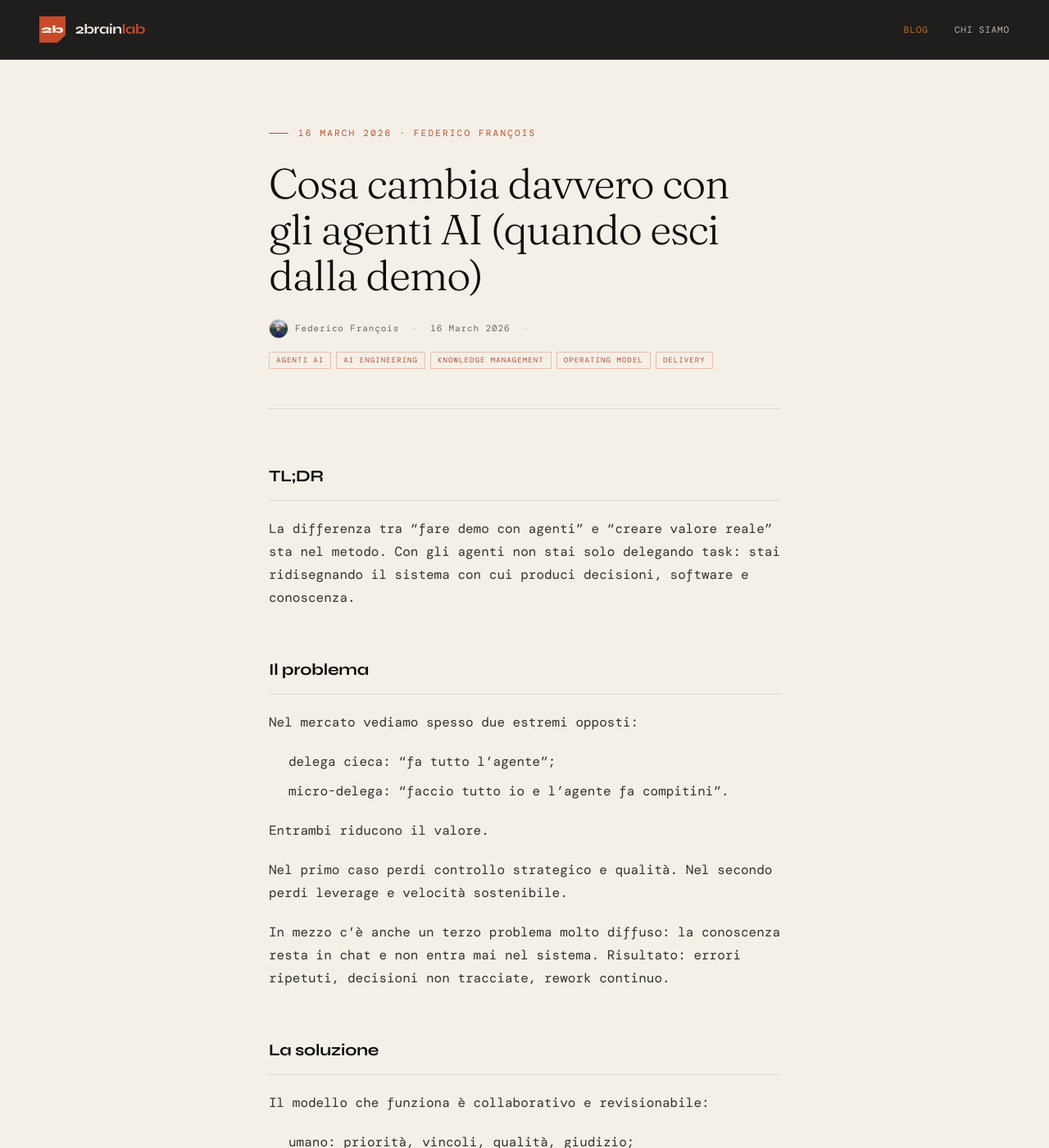
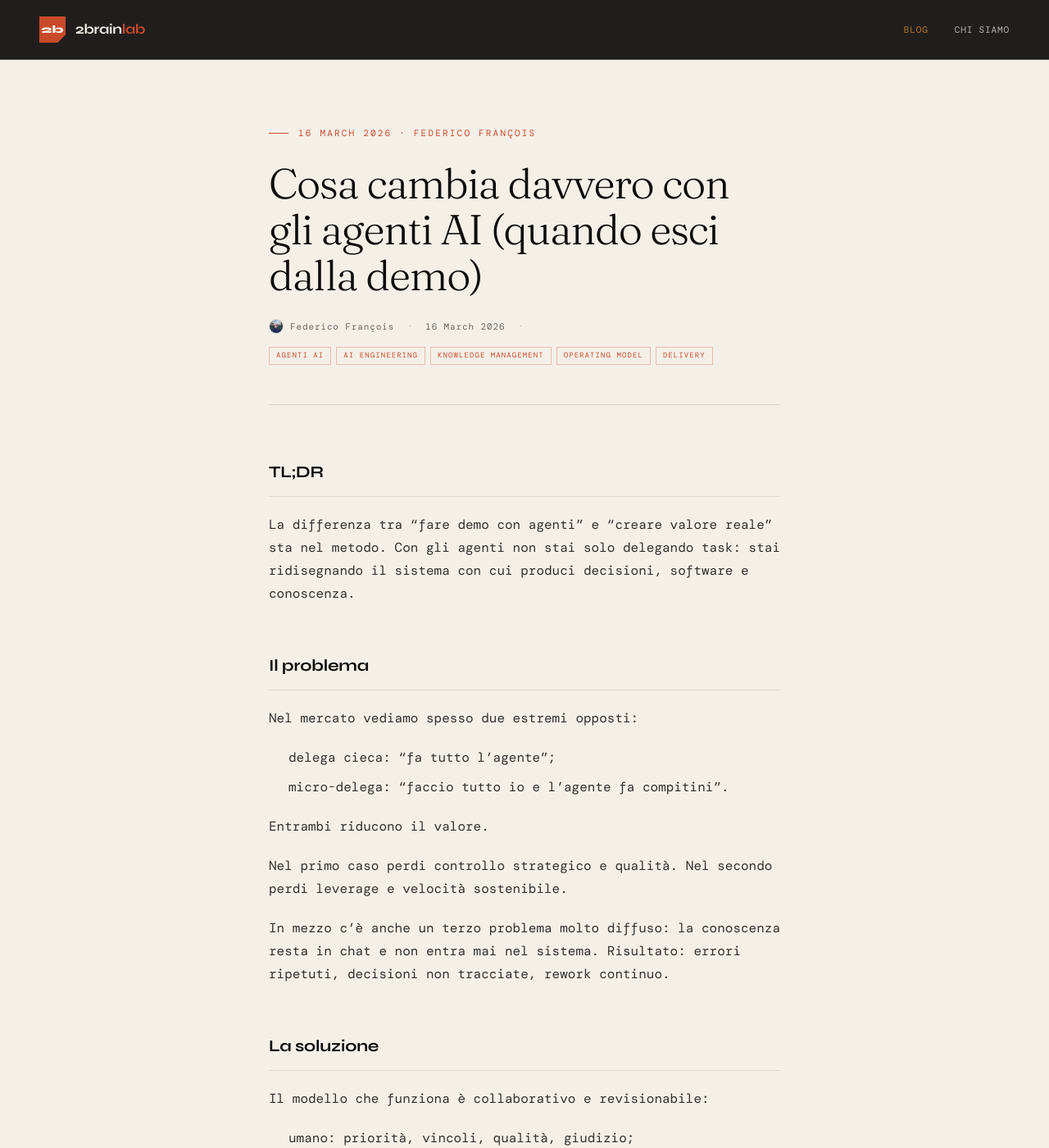
Before and after one commit to 2brainlab/website, a Jekyll site: the page built from _posts/2026-03-16-cosa-cambia-davvero-con-gli-agenti.md, in a window 1280 px wide and 1400 px high. Shown: the whole window at 82% size. Built offline with Jekyll 4.4.1, drawn with Linux system fonts in a browser that asks for light colours; some web fonts are replaced.

Commit message:
fix(blog): keep inline images responsive and reduce author avatar to true thumbnail

```diff
--- a/assets/css/style.scss
+++ b/assets/css/style.scss
@@ -374,8 +374,8 @@ a { color: inherit; text-decoration: none; }
   gap: 8px;
 }
 .post-author-avatar {
-  width: 24px;
-  height: 24px;
+  width: 18px;
+  height: 18px;
   border-radius: 50%;
   object-fit: cover;
   border: 1px solid rgba(14,13,11,0.14);
@@ -439,6 +439,13 @@ a { color: inherit; text-decoration: none; }
   margin-bottom: 12px;
 }
 .post-body p { margin-bottom: 20px; }
+.post-body img {
+  display: block;
+  max-width: 100%;
+  height: auto;
+  margin: 28px auto;
+  border-radius: 10px;
+}
 .post-body strong { color: var(--ink); font-weight: 600; }
 .post-body em { font-style: italic; color: var(--copper); }
 .post-body a {
```
